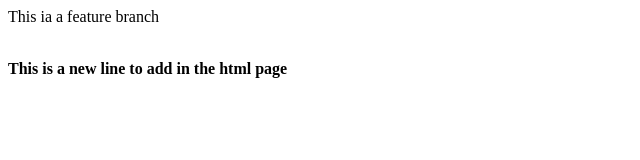
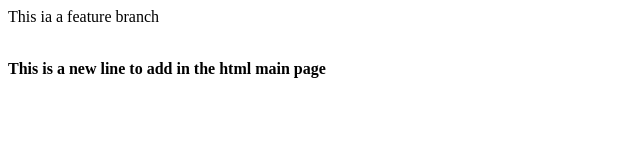
Before and after one commit to rahul100av/localrepo, a plain HTML site: page index.html in a window 1280 px wide. Shown: the full height of the page, 0-640 px from the left. Drawn offline with Linux system fonts and the light colour scheme.

Commit message:
adding in main branch

```diff
--- a/index.html
+++ b/index.html
@@ -1,5 +1,5 @@
 <Html>
     <p>This ia a feature branch</p>
     <br>
-    <b>This is a new line to add in the html page</b>
+    <b>This is a new line to add in the html main page</b>
 </Html>
```
